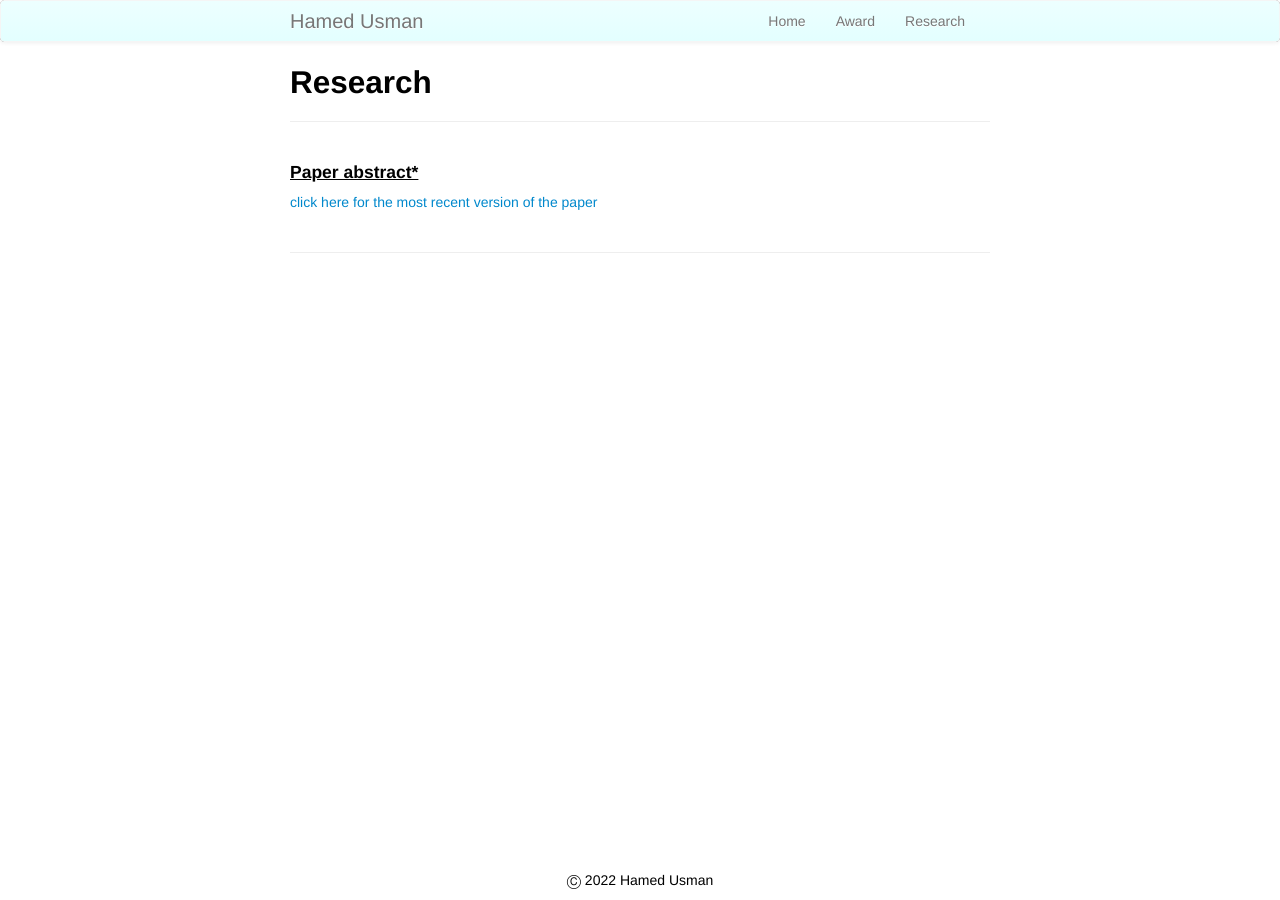
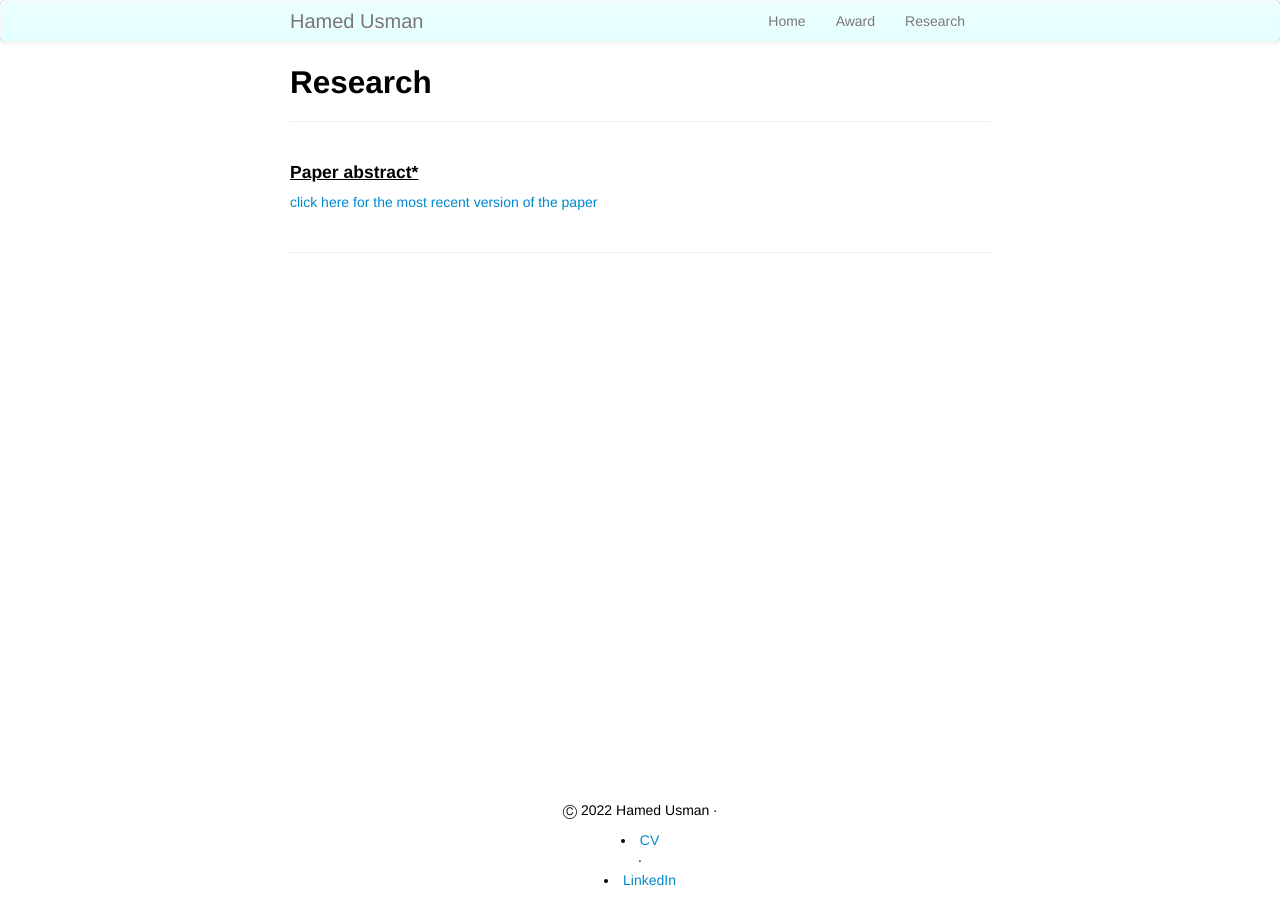
Before and after one commit to hamedusman/hamedusman.github.io, a Jekyll site: the page built from pages/research.md, in a window 1280 px wide. Built offline with Jekyll 4.4.1, drawn with Linux system fonts in a browser that asks for light colours.

Commit message:
Update research.md

```diff
--- a/pages/research.md
+++ b/pages/research.md
@@ -21,5 +21,5 @@ To remove the underline from the title, remove the <u> tags (<u> and </u>)
 -->
 
 <div class="footer">
-  <p>Ⓒ 2022 Hamed Usman</p>
+  <p>Ⓒ 2022 Hamed Usman ∙ <li><a href="{{ BASE_PATH }}/assets/CV.pdf">CV</a></li> ∙<li><a href="https://linkedin.com/in/hamedusman">LinkedIn</a></li> </p>
 </div>
```
